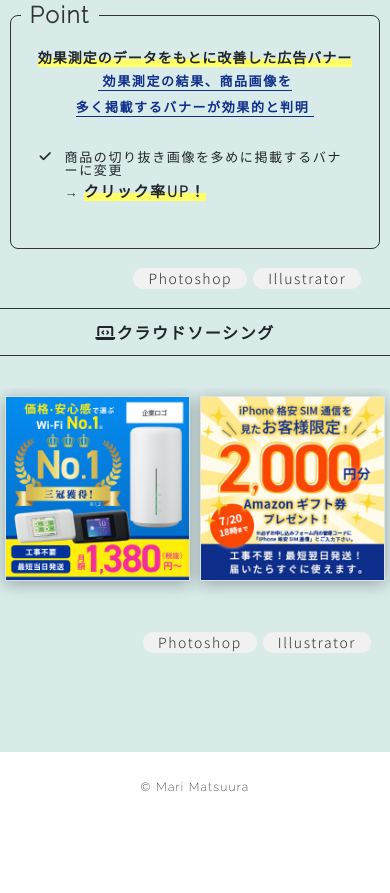
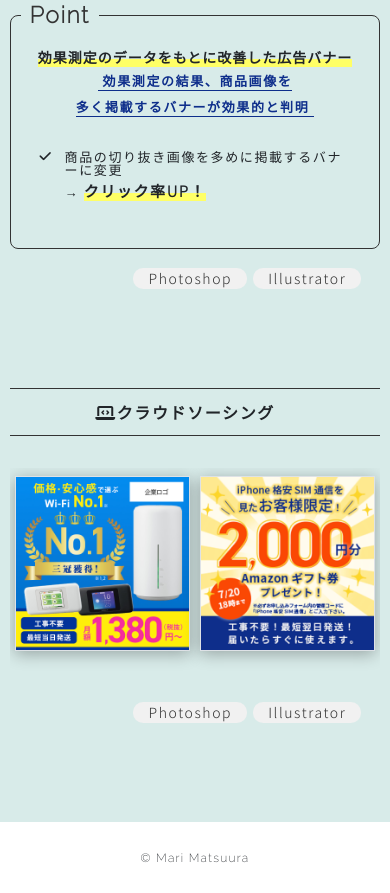
Before and after one commit to ngymr/portfolio, a plain HTML site: page index.html in a window 390 px wide. Shown: the part 3961-4854 px from the top of the page. Before the commit the page ends 4784 px from the top, so only its background shows below. Drawn offline with nearby package versions, Linux system fonts and the light colour scheme; some packages are replaced by stand-ins of ours; a script that the page names is missing.

Commit message:
Add files via upload

```diff
--- a/style.css
+++ b/style.css
@@ -221,11 +221,11 @@
 .box1 {
     padding-top: 4em;
 }
-.box2,.box3,.box4 {
+.box2,.box3,.box4,.box5 {
     padding-top: 6em;
 }
 
-.box1,.box2,.box3,.box4 img {
+.box1,.box2,.box3,.box4,.box5 img {
     margin: auto;
 }
 
@@ -394,7 +394,7 @@
     .box1 {
         padding: 2em 0.6em 0;
     }
-    .box2, .box3, .box4 {
+    .box2, .box3, .box4, .box5 {
         padding:  5em 0.6em 0;
     }
     .box1 img {height: 280px;}
```
